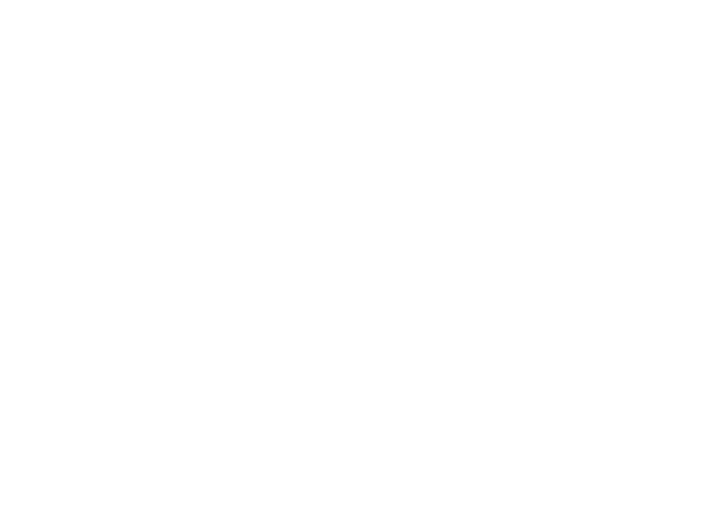
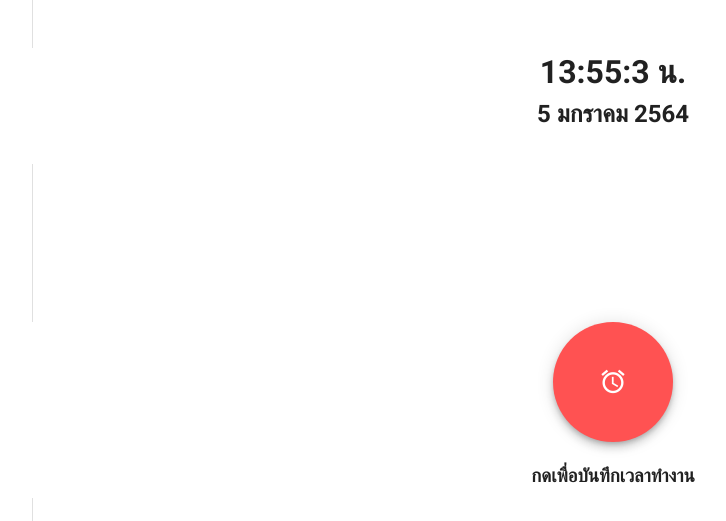
Before and after one commit to Tiewly/penhwang_frontend_mobile, a Nuxt app: page /clockInOut in a window 1280 px wide. Before the commit this address had no page. Shown: the part 131-652 px from the top of the page, without its empty margins (27-753 px from the left). Built offline with nearby package versions, Linux system fonts and the light colour scheme.

Commit message:
Add Clockin/out page

```diff
--- /dev/null
+++ b/pages/clockInOut.vue
@@ -0,0 +1,77 @@
+<template>
+  <v-container fill-height>
+    <v-layout column align-center justify-center>
+      <v-divider vertical inset />
+      <h1>{{ time }}</h1>
+      <h2>{{ now }}</h2>
+      <br />
+      <v-divider vertical inset />
+      <v-dialog v-model="dialog" persistent max-width="290">
+        <template v-slot:activator="{ on, attrs }">
+          <v-btn
+            color="error"
+            fab
+            large
+            dark
+            v-bind="attrs"
+            v-on="on"
+            style="padding: 60px 60px 60px 60px; margin-bottom: 20px"
+          >
+            <v-icon>mdi-alarm</v-icon>
+          </v-btn>
+        </template>
+        <v-card style="padding: 7% 0% 3% 0%">
+          <v-card-text
+            class="headline"
+            style="text-align: center; color: black"
+          >
+            บันทึกสำเร็จ!
+          </v-card-text>
+          <v-card-text style="text-align: center"
+            >08/02/2021 08:29:20</v-card-text
+          >
+          <v-card-actions>
+            <v-btn
+              block
+              large
+              color="green darken-1"
+              @click="dialog = false"
+              class="white--text"
+            >
+              ตกลง
+            </v-btn>
+          </v-card-actions>
+        </v-card>
+      </v-dialog>
+      <h3 style="text-align: center">กดเพื่อบันทึกเวลาทำงาน</h3>
+      <v-divider vertical inset />
+    </v-layout>
+  </v-container>
+</template>
+
+<script>
+export default {
+  data: () => ({
+    now: null,
+    time: null,
+    dialog: false,
+  }),
+  created() {
+    setInterval(() => {
+      const date = new Date()
+      ;(this.now = date.toLocaleString('th-TH', {
+        year: 'numeric',
+        month: 'long',
+        day: 'numeric',
+      })),
+        (this.time =
+          date.getHours() +
+          ':' +
+          date.getMinutes() +
+          ':' +
+          date.getSeconds() +
+          ' น.')
+    }, 1000)
+  },
+}
+</script>
```
